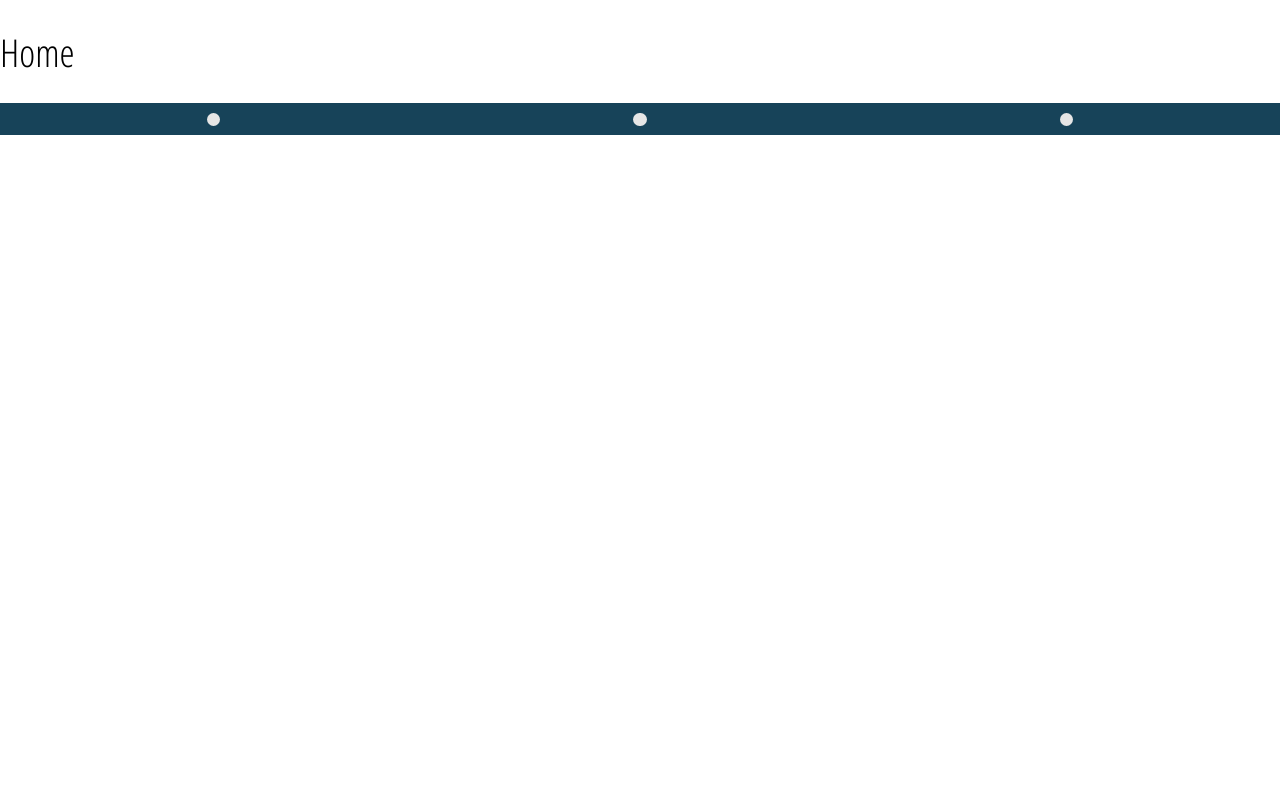
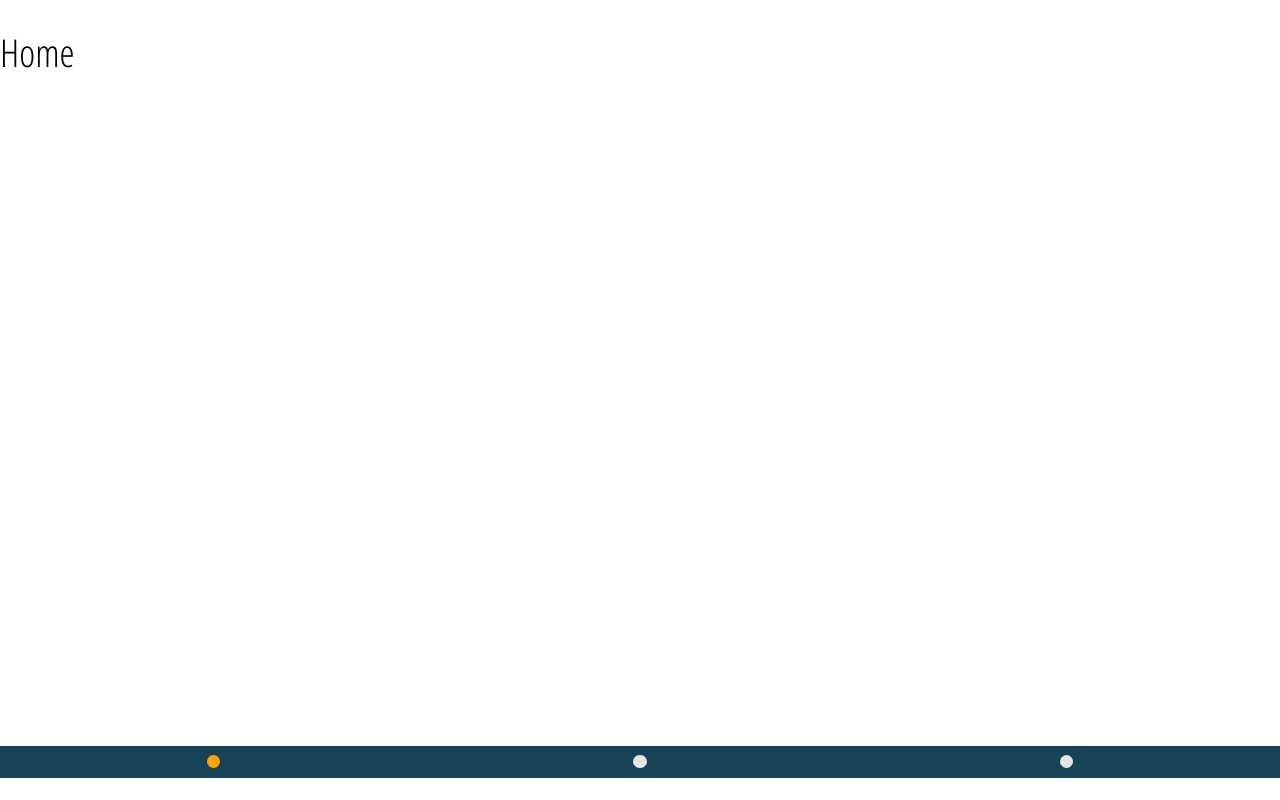
Before and after one commit to splatterday/kautz, a React (Create React App) app: page / in a window 1280 px wide. Built offline with nearby package versions, Linux system fonts and the light colour scheme.

Commit message:
Display/Stepper separated. Stepper dot active states.

```diff
--- a/src/Display.jsx
+++ b/src/Display.jsx
@@ -1,62 +1,17 @@
 import React from "react";
 import Home from "./pages/Home";
-import Page1 from "./pages/Page1";
-import Page2 from "./pages/Page2";
-
-/* For example:
-import Page1 from './Pages/Page1'
-import Page2 from './Pages/Page2'
-const PAGES = {
-    1: Page1
-    2: Page2
-}
-
-render() {
-    if !(this.props.selectedPage) {
-        return null
-    }
-
-    const SelectedPage = PAGES[this.props.selectedPage]
-    return (
-        <React.Fragment>
-            <SelectedPage />
-        </React.Fragment>
-    )
-}
-Anyhow, it isn't working on my end for some reason.. maybe because I am using an OSS versi
-on of VSCODE or because I am on linux
-
-Let me restart once just to see
-*/
-
-
+import PAGES from './pages';
 
 class Display extends React.Component {
-  constructor(props) {
-    super(props);
-    this.state = {
-      currentPage: "home"
-    };
-  }
 
   render() {
-    const page = this.state.currentPage;
-    let display;
-
-    if (page === "home") {
-      display = <Home />;
-    } else if (page === "page1") {
-      display = <Page1 />;
-    } else if (page === "page2") {
-      display = <Page2 />;
-    }
+    const SelectedPage = PAGES[this.props.currentPage]
 
     return (
-      <div className="app-display">
-        {display}
-        {display}
-      </div>
-    );
+        <div className="display">
+            <SelectedPage/>
+        </div>
+    )
   }
 }
 
--- a/src/Interface.jsx
+++ b/src/Interface.jsx
@@ -1,5 +1,5 @@
 import React from "react";
-// import Display from "./Display";
+import Display from "./Display";
 import Stepper from "./Stepper";
 import PAGES from './pages'
 
@@ -20,19 +20,10 @@ class Interface extends React.Component {
   }
 
   render() {
-    //PAGES contains all the components right?
-    // they are indexed by the corresponding keys..
-    // the current key is stored in state, each click
-    // changes the key which we use to reference the
-    // value of which is a react component
-      const Display = PAGES[this.state.currentPage]
-      // console.log(`currentPage: ${this.state.currentPage}`)
-      // console.log(`0 Index: ${PAGES[0]}`)
-      // console.log(typeof Display)
     return (
       <div className="app-interface">
-        <Display />
-        <Stepper eHandler={this.changePage} pages={PAGES} />
+        <Display currentPage={this.state.currentPage}/>
+        <Stepper eHandler={this.changePage} pages={PAGES} currentPage={this.state.currentPage}/>
       </div>
     );
   }
--- a/src/Stepper.jsx
+++ b/src/Stepper.jsx
@@ -1,17 +1,16 @@
 import React from 'react';
-import NavPt from './NavPt';
+// import NavPt from './NavPt';
 
-const Stepper = ({eHandler, pages}) => {
+const Stepper = ({eHandler, pages, currentPage}) => {
+    console.log(currentPage);
     return (
       /* Then here we can just map out the keys of the PAGES array to individual NavPt components like so:
       {Object.keys(pages).map(n => <NavPtr key={n} currentPage={n} onClick={changePage} />)}
       */
       <div className="stepper">
-
-        {/* <button onClick={eHandler} value="1" className={this.state.value === '1' ? 'active': ''}/> */}
-        <button onClick={eHandler} value="1"/>
-        <button onClick={eHandler} value="2"/>
-        <button onClick={eHandler} value="0"/>
+        <button onClick={eHandler} value="0" className={currentPage === '0' ? 'active': ''}/>
+        <button onClick={eHandler} value="1" className={currentPage === '1' ? 'active': ''}/>
+        <button onClick={eHandler} value="2" className={currentPage === '2' ? 'active': ''}/>
       </div>
     );
   };
--- a/src/styles.scss
+++ b/src/styles.scss
@@ -34,8 +34,8 @@ h2 {
         border: none;
         border-radius: 0.5em;
         background-color: $color-grey;
-        .active {
-            background-color: blue;
+        &.active {
+            background-color: orange;
         }
     }
 }
```
